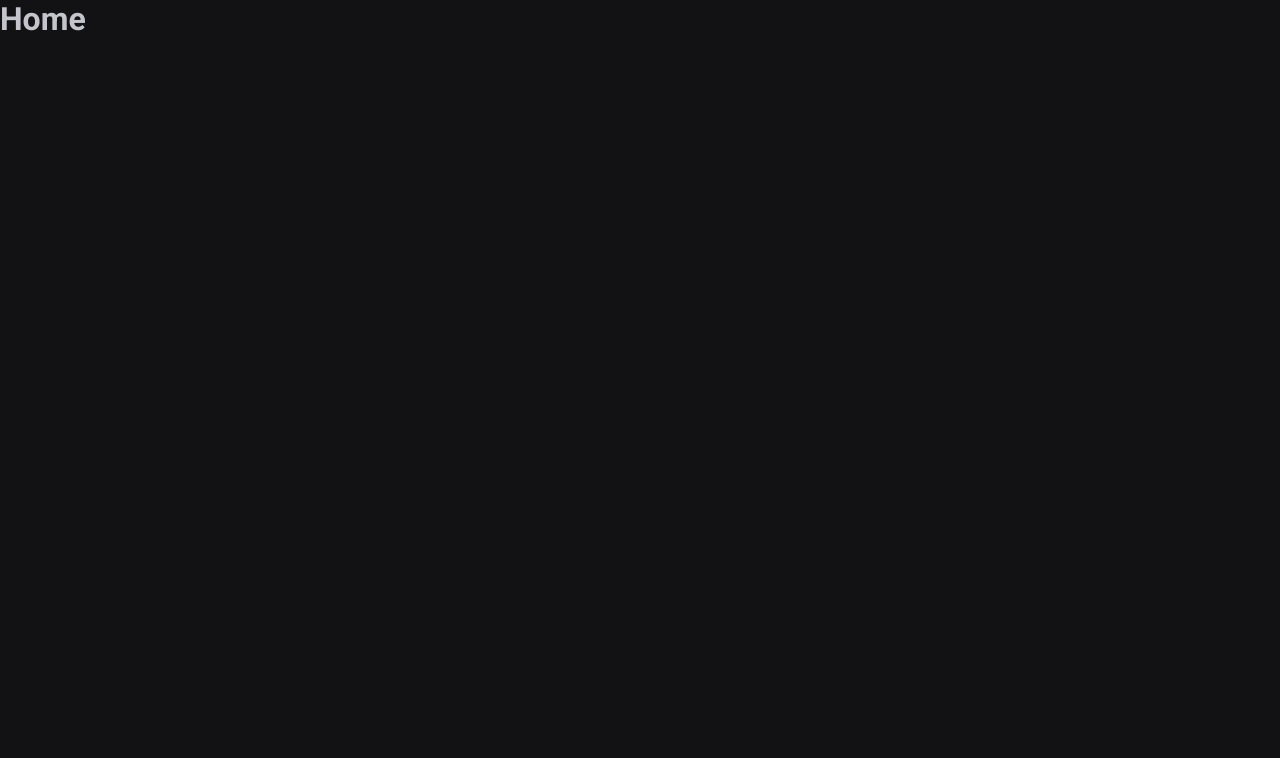
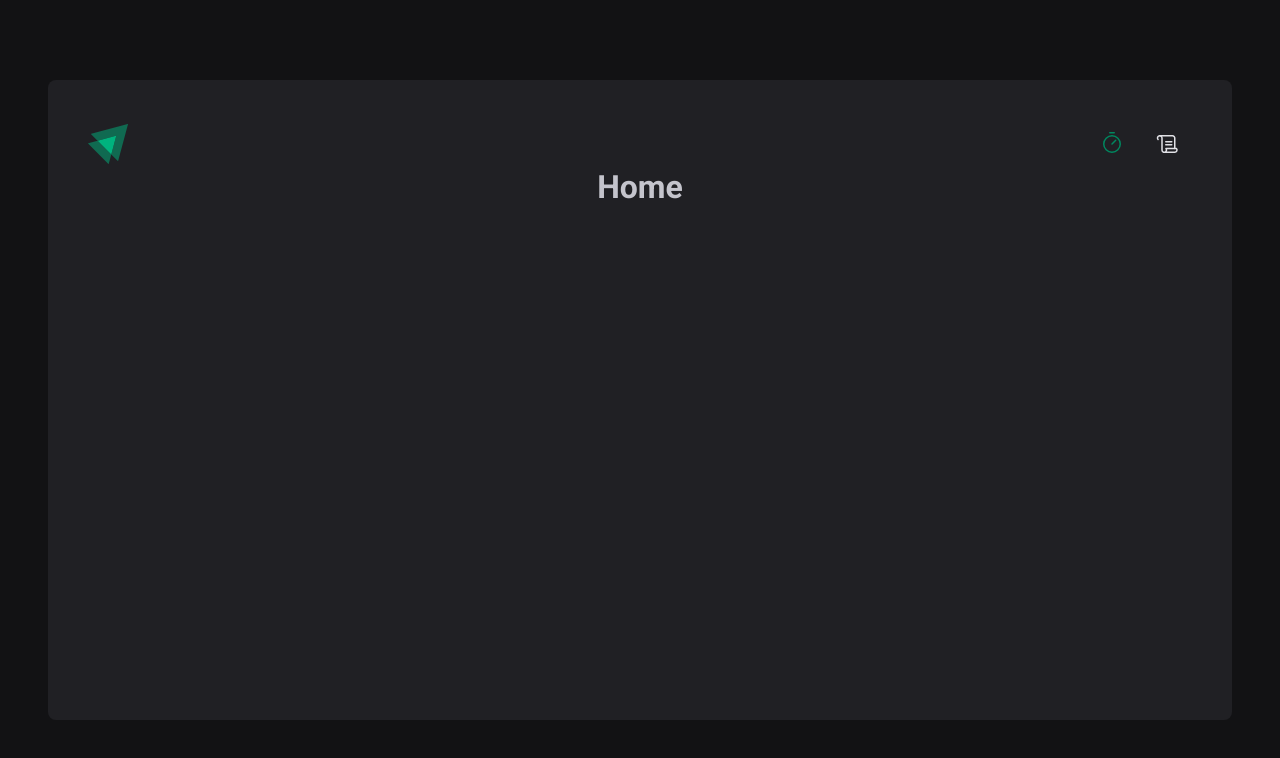
Before and after one commit to felipe0848/pomodoro, a React (Vite) app: page / in a window 1280 px wide. Shown: the top 758 px of the page. Built offline with nearby package versions, Linux system fonts and the light colour scheme.

Commit message:
Feat: Create layout for pages

```diff
--- a/src/Router.tsx
+++ b/src/Router.tsx
@@ -1,12 +1,15 @@
 import { Route, Routes } from 'react-router-dom'
 import { Home } from './pages/Home'
 import { History } from './pages/History'
+import { DefaultLayout } from './layouts/DefaultLayout'
 
 export function Router() {
   return (
     <Routes>
-      <Route path="/" element={<Home />} />
-      <Route path="/history" element={<History />} />
+      <Route path="/" element={<DefaultLayout />}>
+        <Route path="/" element={<Home />} />
+        <Route path="/history" element={<History />} />
+      </Route>
     </Routes>
   )
 }
--- /dev/null
+++ b/src/components/Header/index.tsx
@@ -0,0 +1,20 @@
+import { Scroll, Timer } from 'phosphor-react'
+import { HeaderContainer } from './style'
+import { NavLink } from 'react-router-dom'
+import logoIgnite from '../../assets/Logo-Ignite.svg'
+
+export function Header() {
+  return (
+    <HeaderContainer>
+      <img src={logoIgnite} alt="" />
+      <nav>
+        <NavLink to="/" title="Timer">
+          <Timer size={24} />
+        </NavLink>
+        <NavLink to="/history" title="Histórico">
+          <Scroll size={24} />
+        </NavLink>
+      </nav>
+    </HeaderContainer>
+  )
+}
--- /dev/null
+++ b/src/components/Header/style.ts
@@ -0,0 +1,35 @@
+import styled from 'styled-components'
+
+export const HeaderContainer = styled.header`
+  width: 100%;
+
+  display: flex;
+  align-items: center;
+  justify-content: space-between;
+
+  nav {
+    display: flex;
+    gap: 0.5rem;
+
+    a {
+      width: 3rem;
+      height: 3rem;
+
+      display: flex;
+      justify-content: center;
+      align-items: center;
+
+      border-top: 1px solid transparent;
+      border-bottom: 1px solid transparent;
+
+      color: ${(props) => props.theme['gray-100']};
+
+      &:hover {
+        border-bottom: 1px solid ${(props) => props.theme['green-500']};
+      }
+      &.active {
+        color: ${(props) => props.theme['green-500']};
+      }
+    }
+  }
+`
--- /dev/null
+++ b/src/layouts/DefaultLayout/index.tsx
@@ -0,0 +1,12 @@
+import { Outlet } from 'react-router-dom'
+import { Header } from '../../components/Header'
+import { LayoutContainer } from './style'
+
+export function DefaultLayout() {
+  return (
+    <LayoutContainer>
+      <Header />
+      <Outlet />
+    </LayoutContainer>
+  )
+}
--- /dev/null
+++ b/src/layouts/DefaultLayout/style.ts
@@ -0,0 +1,15 @@
+import styled from 'styled-components'
+
+export const LayoutContainer = styled.div`
+  width: 74rem;
+  height: calc(100vh - 10rem);
+  margin: 5rem auto;
+  padding: 2.5rem;
+
+  display: flex;
+  flex-direction: column;
+  align-items: center;
+
+  background: ${(props) => props.theme['gray-800']};
+  border-radius: 8px;
+`
```
Also changed, not shown: src/assets/Logo-Ignite.svg (added).
